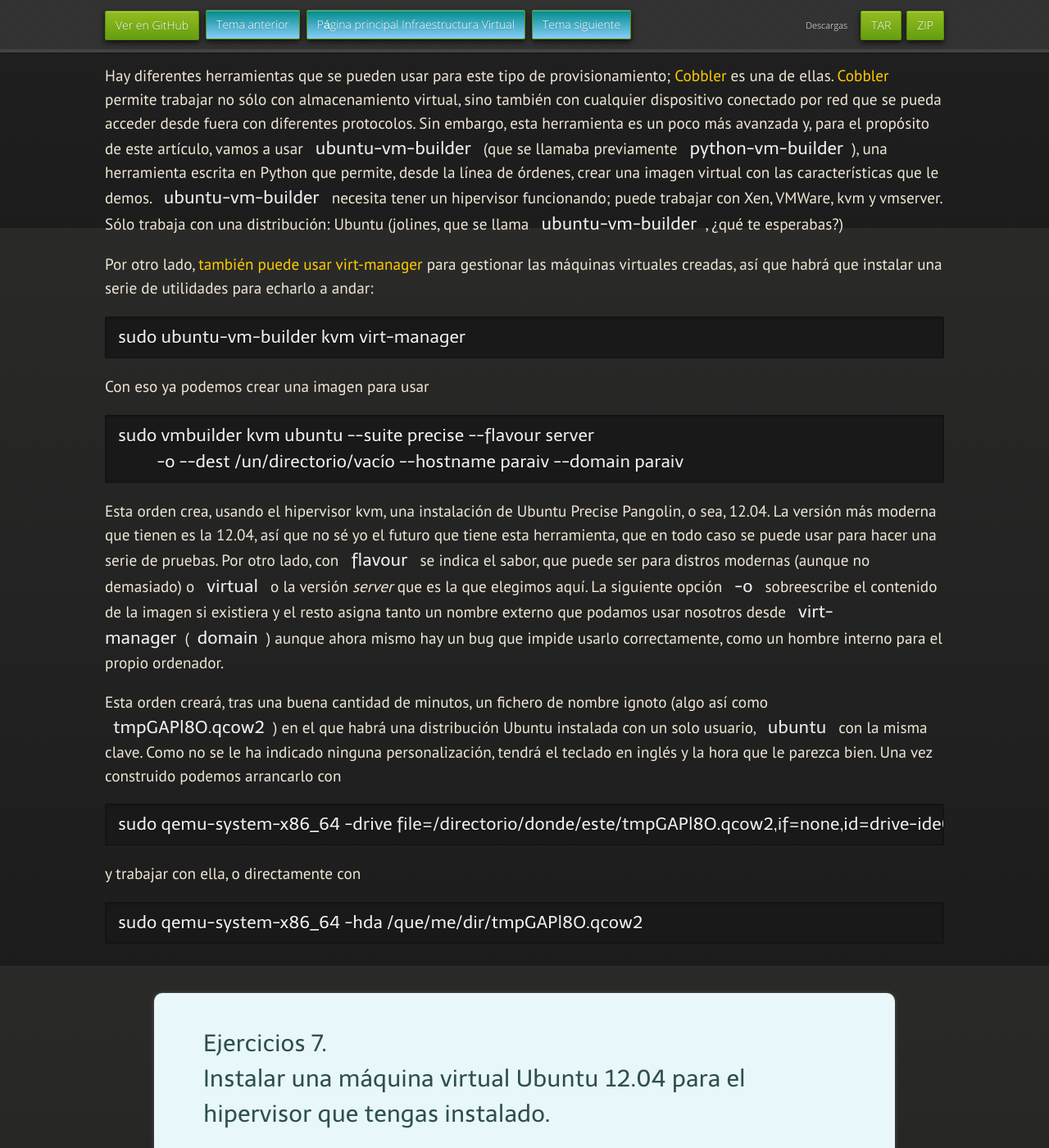
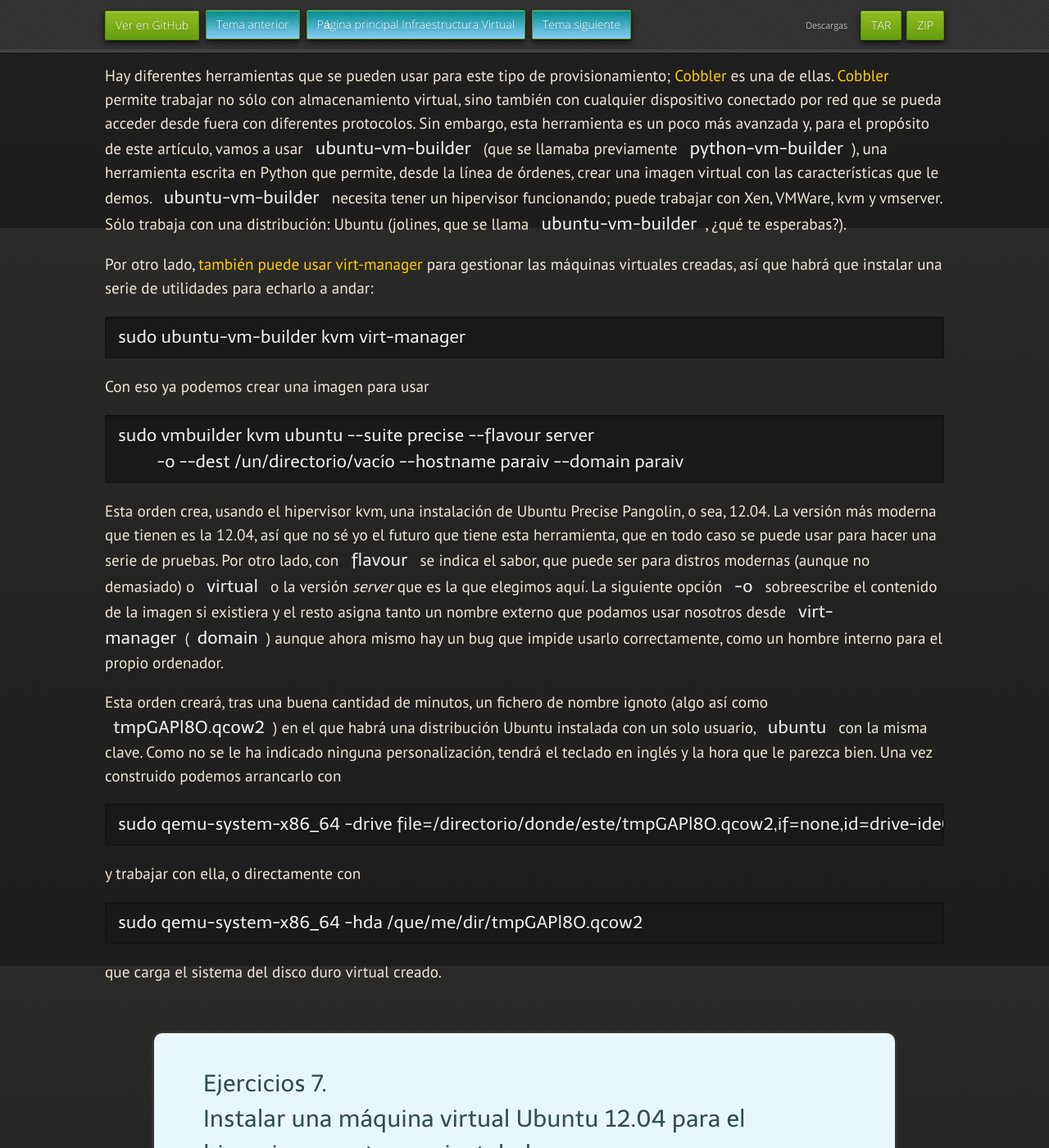
Before and after one commit to JJ/IV, a Jekyll site: the page built from documentos/temas/Uso_de_sistemas.md, in a window 1280 px wide and 1400 px high, scrolled down 8722 px. Shown: the whole window at 82% size. Built offline with Jekyll 4.4.1, drawn with Linux system fonts in a browser that asks for light colours; nearby versions of some CDN libraries; some web fonts are replaced; some of the changed text lies outside the part shown.

Commit message:
Sync documentos/temas/Uso_de_sistemas.md and  from master to gh-pages

```diff
--- a/documentos/temas/Uso_de_sistemas.md
+++ b/documentos/temas/Uso_de_sistemas.md
@@ -321,8 +321,7 @@
 masiva. Veremos como hacerlo en el
 [siguiente tema](Gestion_de_configuraciones).
 
-Automatizando la creación de máquinas virtuales
----
+##Automatizando la creación de máquinas virtuales
 
 Una máquina virtual es, desde el punto de vista del administrador,
 algo parecido a una máquina real: se arranca con el disco de
@@ -356,7 +355,7 @@
 demos. `ubuntu-vm-builder` necesita tener un hipervisor funcionando;
 puede trabajar con Xen, VMWare, kvm y vmserver. Sólo trabaja con una
 distribución: Ubuntu (jolines, que se llama `ubuntu-vm-builder`, ¿qué
-te esperabas?)
+te esperabas?).
 
 Por otro lado, [también puede usar virt-manager](https://help.ubuntu.com/community/KVM/CreateGuests) para gestionar las máquinas
 virtuales creadas, así que habrá que instalar una serie de utilidades
@@ -393,6 +392,8 @@
 
 	sudo qemu-system-x86_64 -hda /que/me/dir/tmpGAPl8O.qcow2
 
+que carga el sistema del disco duro virtual creado.
+
 <div class='ejercicios' markdown='1'>
 
 Instalar una máquina virtual Ubuntu 12.04 para el hipervisor que
@@ -407,7 +408,7 @@
 todo caso, este programa permite crear configuraciones de forma fácil
 y reproducible usando una sola orden.
 
-<div class=’nota’ markdown=’1’>
+<div class='nota' markdown='1'>
 
 Aparentemente,
 [los errores señalados arriba están siendo solucionados](https://bugs.launchpad.net/ubuntu/+source/vm-builder/+bug/1174148)
@@ -430,4 +431,4 @@
 [tercera práctica](../practicas/3.MV).
 
 Si lo que necesitas es un sistema ligero de virtualización, puedes
-mirar cómo virtualizar con [contenedores](Contenedores.mv)
+mirar cómo virtualizar con [contenedores](Contenedores.mv).
```
